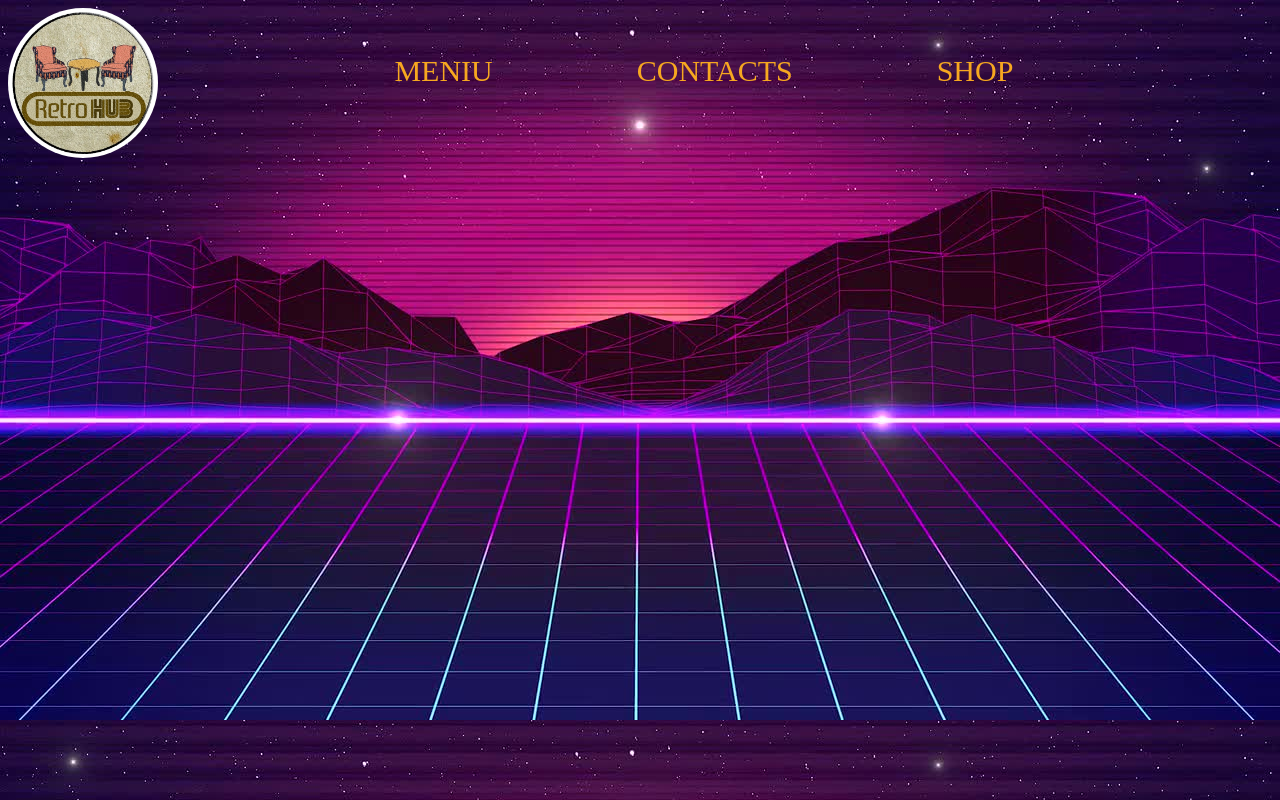
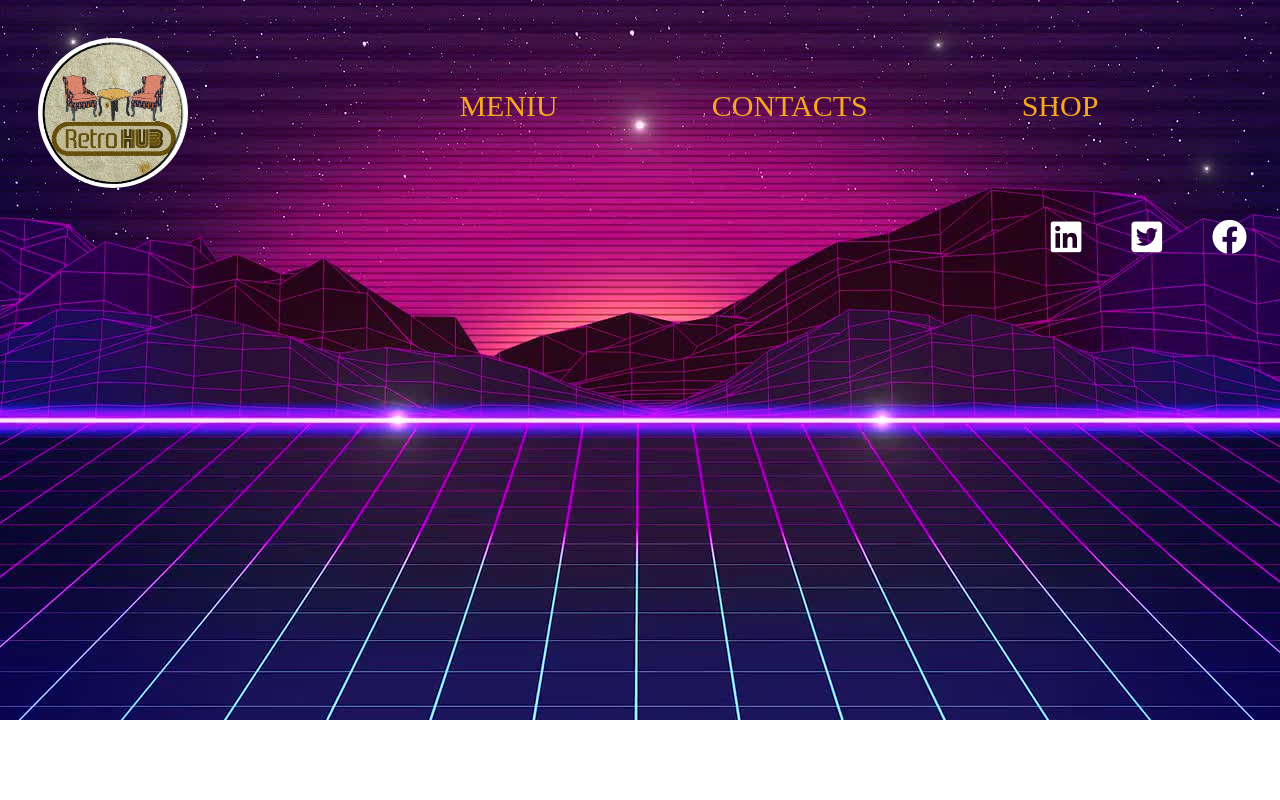
Before and after one commit to andrekulento/Projext-X, a plain HTML site: page index.html in a window 1280 px wide. Drawn offline with Linux system fonts and the light colour scheme.

Commit message:
navigation (step2)

```diff
--- a/index.html
+++ b/index.html
@@ -4,6 +4,7 @@
     <meta charset="UTF-8">
     <title>RetroHUB</title>
     <link rel="stylesheet" type="text/css" href="style.css">
+    <link rel="stylesheet" type="text/css" href="https://cdnjs.cloudflare.com/ajax/libs/font-awesome/5.11.2/css/all.min.css">
 </head>
 <body>
     <header>
@@ -26,6 +27,11 @@
                     </ul>
                 </nav>
             </div>
+            <div class="icons">
+                <i class="fab fa-facebook"></i>
+                <i class="fab fa-twitter-square"></i>
+                <i class="fab fa-linkedin"></i>
+            </div>
         </div>
     </header>
 </body>
--- a/style.css
+++ b/style.css
@@ -1,12 +1,15 @@
 body {
-    background-image: url('images/background.jpg')
+    background-image: url('images/background.jpg');
+    background-repeat: no-repeat;
+    background-size: 100%;
 }
 
 .logo {
-    max-width: 200px;
-    max-height: 200px;
+    max-width: 300px;
+    max-height: 300px;
     float: left;
     display: inline-block;
+    padding: 30px;
 }
 
 .logo img {
@@ -18,18 +21,31 @@ body {
 .navigation {
     display: inline-block;
     margin-left: 10%;
-    text-align: right;
-
+    margin-right: 30px;
+    float: left;
 }
 
 .navigation a {
-    padding: 70px;
+    margin: 30px;
     font-size: 30px;
     text-decoration: none;
     color: #f7a820;
 }
 
 .navigation ul li {
+    padding-left: 45px;
+    padding-right: 45px;
+    padding-top: 35px;
     display: inline-block;
     margin-top: 30px;
 }
+
+i {
+    color: white;
+    font-size: 35px;
+    padding: 25px;
+    display: inline-block;
+    vertical-align: top;
+    float: right;
+    padding-top: 80px;
+}
```
Lines whose indentation alone changed are shown as unchanged.
